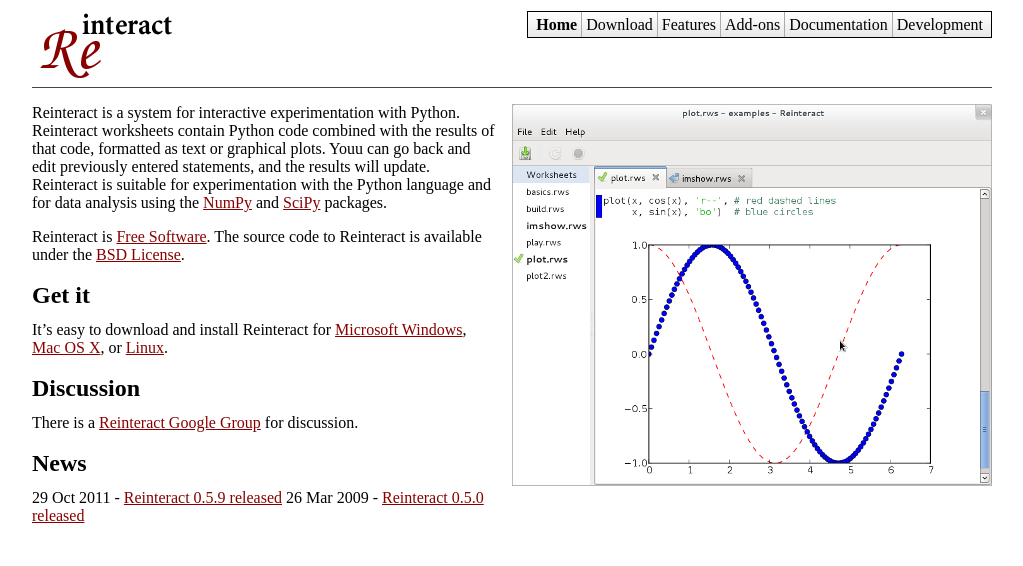
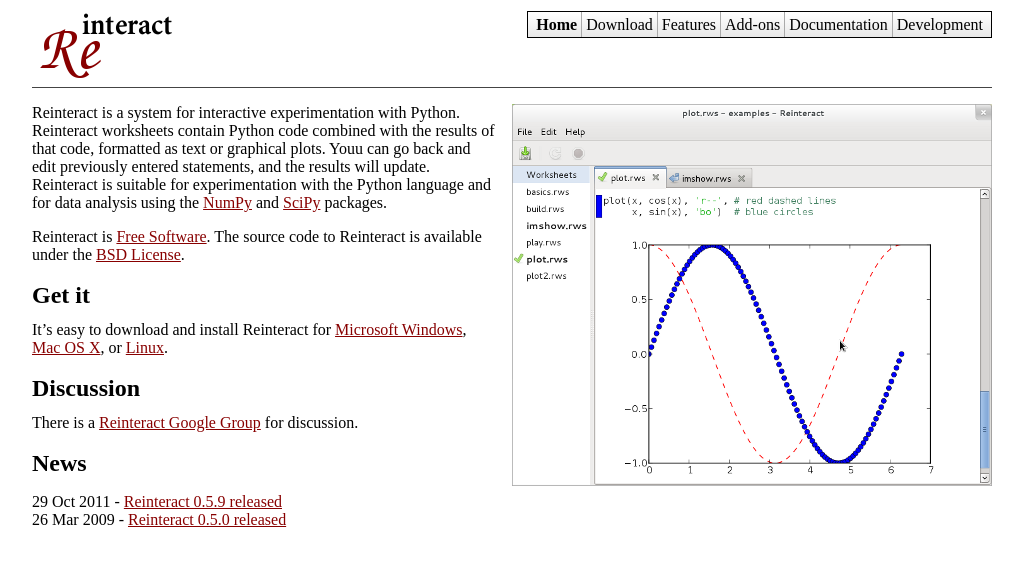
Before and after one commit to reinteract/reinteract-web, a Jekyll site: the page built from index.md, in a window 1280 px wide. Shown: the top 566 px of the page, without its empty margins (128-1151 px from the left). Built offline with Jekyll 4.4.1, drawn with Linux system fonts in a browser that asks for light colours.

Commit message:
Fix CSS styling of news list on front page

```diff
--- a/css/reinteract.css
+++ b/css/reinteract.css
@@ -97,6 +97,16 @@ a:visited {
     border-left: none;
 }
 
+.news-list {
+    list-style: none;
+    padding-left: 0em;
+}
+
+.news-list li {
+    margin-left: 0em;
+    padding-left: 0em;
+}
+
 .addon {
     clear: both;
     margin-bottom: 0.5em;
--- a/index.md
+++ b/index.md
@@ -20,5 +20,6 @@ There is a [Reinteract Google Group](http://groups.google.com/group/reinteract)
 
 News
 ----
-29 Oct 2011 - [Reinteract 0.5.9 released](http://groups.google.com/group/reinteract/browse_thread/thread/e2b0d88a5829aa31)
-26 Mar 2009 - [Reinteract 0.5.0 released](http://blog.fishsoup.net/2009/03/26/reinteract-0-5-0/)
+* 29 Oct 2011 - [Reinteract 0.5.9 released](http://groups.google.com/group/reinteract/browse_thread/thread/e2b0d88a5829aa31)
+* 26 Mar 2009 - [Reinteract 0.5.0 released](http://blog.fishsoup.net/2009/03/26/reinteract-0-5-0/)
+{:.news-list}
```
